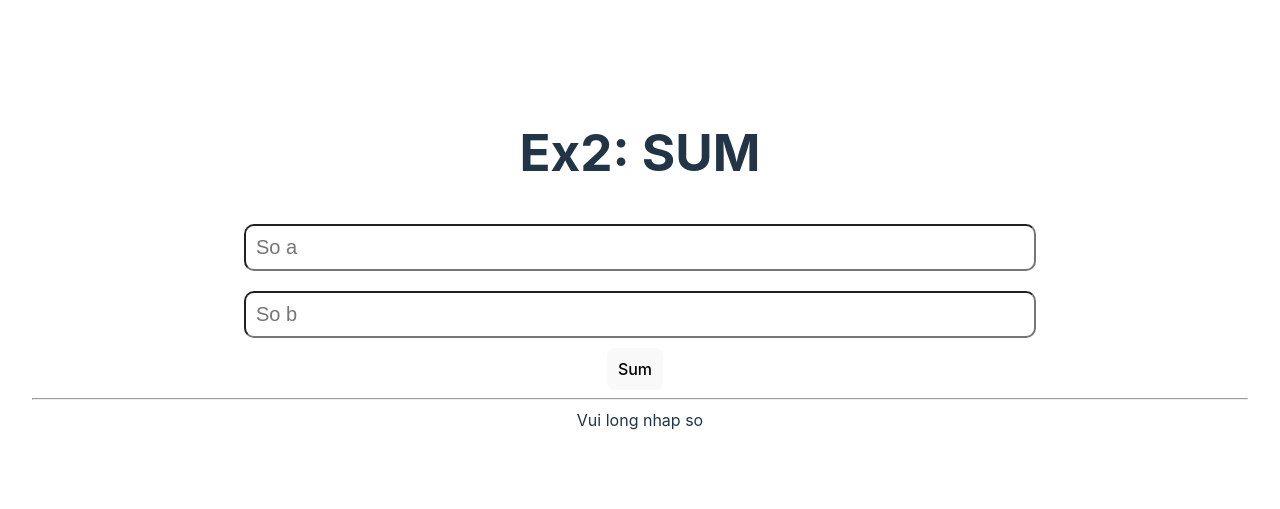
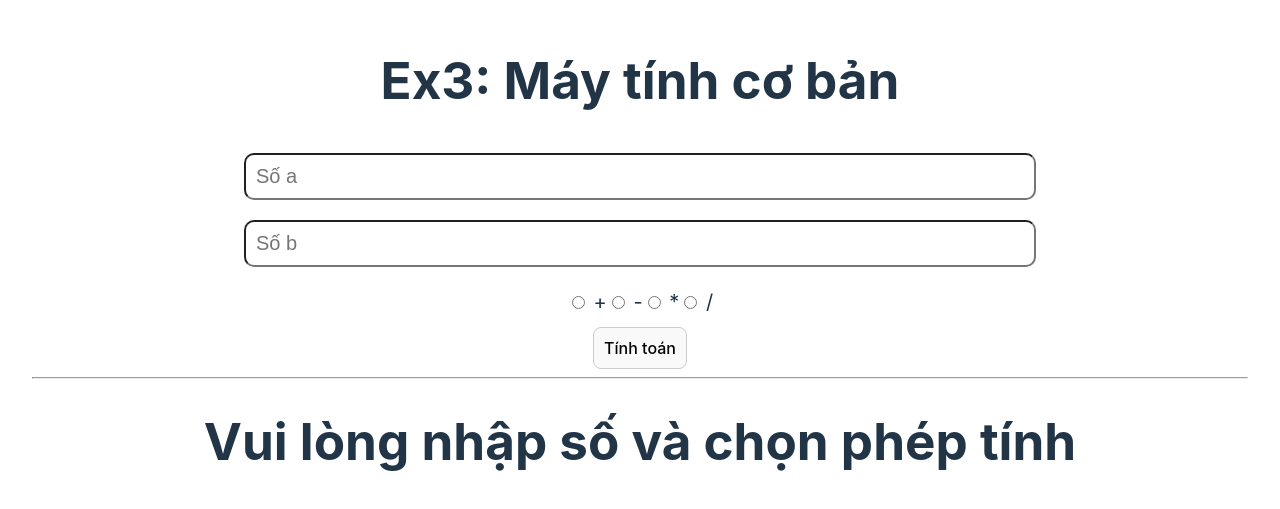
Before and after one commit to phuong261104/Tuan2_HuynhThanhPhuong_22671361, a React (Vite) app in the folder lab_tuan2/: page / in a window 1280 px wide. Shown: the part 139-648 px from the top of the page. Built offline with nearby package versions, Linux system fonts and the light colour scheme.

Commit message:
Bài 3 minh chứng

```diff
--- a/lab_tuan2/src/App.jsx
+++ b/lab_tuan2/src/App.jsx
@@ -12,7 +12,7 @@ function App() {
 
   return (
     <>
-      <Ex2 />
+      <Ex3 />
 
     </>
   )
--- a/lab_tuan2/src/component/ex3.jsx
+++ b/lab_tuan2/src/component/ex3.jsx
@@ -1,28 +1,109 @@
-import { useState } from "react"
+import { useState } from "react";
 
 const Ex3 = () => {
-    const [a, setA] = useState()
-    const [b, setB] = useState()
-    const [rs, setRs] = useState()
+    const [a, setA] = useState("");
+    const [b, setB] = useState("");
+    const [operator, setOperator] = useState(null);
+    const [rs, setRs] = useState(null);
 
+    const handleCalculate = () => {
+        if (a === "" || b === "") {
+            alert("Vui lòng nhập số hợp lệ");
+            return;
+        }
+
+        const numA = Number(a);
+        const numB = Number(b);
+
+        if (isNaN(numA) || isNaN(numB)) {
+            alert("Vui lòng nhập số hợp lệ");
+            return;
+        }
+
+        let result;
+        switch (operator) {
+            case "+":
+                result = numA + numB;
+                break;
+            case "-":
+                result = numA - numB;
+                break;
+            case "*":
+                result = numA * numB;
+                break;
+            case "/":
+                result = numB !== 0 ? numA / numB : "b != 0";
+                break;
+            default:
+                result = "Vui lòng chon phep tinh";
+        }
+        setRs(result);
+    };
 
     return (
+        <>
+            <h1>Ex3: Máy tính cơ bản</h1>
+            <div>
+                <input
+                    style={{ margin: "10px", width: "60vw", fontSize: "20px", borderRadius: "10px", padding: "10px" }}
+                    type="number"
+                    value={a}
+                    onChange={(e) => setA(e.target.value)}
+                    placeholder="Số a"
+                />
+                <input
+                    type="number"
+                    value={b}
+                    onChange={(e) => setB(e.target.value)}
+                    placeholder="Số b"
+                    style={{ margin: "10px", width: "60vw", fontSize: "20px", borderRadius: "10px", padding: "10px" }}
+                />
+                <div style={{ margin: "10px 0", fontSize: "20px" }}>
+                    <label>
+                        <input
+                            type="radio"
+                            name="operator"
+                            value="+"
+                            onChange={(e) => setOperator(e.target.value)}
+                        />{" "}
+                        +
+                    </label>
+                    <label>
+                        <input
+                            type="radio"
+                            name="operator"
+                            value="-"
+                            onChange={(e) => setOperator(e.target.value)}
+                        />{" "}
+                        -
+                    </label>
+                    <label>
+                        <input
+                            type="radio"
+                            name="operator"
+                            value="*"
+                            onChange={(e) => setOperator(e.target.value)}
+                        />{" "}
+                        *
+                    </label>
+                    <label>
+                        <input
+                            type="radio"
+                            name="operator"
+                            value="/"
+                            onChange={(e) => setOperator(e.target.value)}
+                        />{" "}
+                        /
+                    </label>
+                </div>
+                <button onClick={handleCalculate} style={{ padding: "10px", border: "1px solid #ccc" }}>
+                    Tính toán
+                </button>
+            </div>
+            <hr />
+            {rs !== null ? <h1>Kết quả: {rs}</h1> : <h1>Vui lòng nhập số và chọn phép tính</h1>}
+        </>
+    );
+};
 
-        <>
-        <h3>Ex3</h3>
-        <div>
-        <input type="number" onChange={(e)=>{setA(e.target.value)}} placeholder="So a" style={{marginRight: "10px"}}/>
-        <input type="number" onChange={(e)=>{setB(e.target.value)}}placeholder="So b" style={{marginRight: "10px"}}/>
-        <input type="radio" onClick={()=> {setRs(Number(a)+Number(b))}} name="gr" id="" value={"+"} />+
-        <input type="radio" onClick={()=> {setRs(Number(a)-Number(b))}} name="gr" id="" value={"-"} />-
-        <input type="radio" onClick={()=> {setRs(Number(a)*Number(b))}} name="gr" id="" value={"*"} />*
-        <input type="radio" onClick={()=> {setRs(Number(a)/Number(b))}} name="gr" id="" value={"/"} />/
-        </div>
-        {
-            rs?<span>{rs}</span>: <span>Vui long nhap so</span>
-        }
-        </>
-    )
-}
-
-export default Ex3
+export default Ex3;
```
Also changed, not shown: lab_tuan2/MinhChung/ex3_Calculator.png (added).
